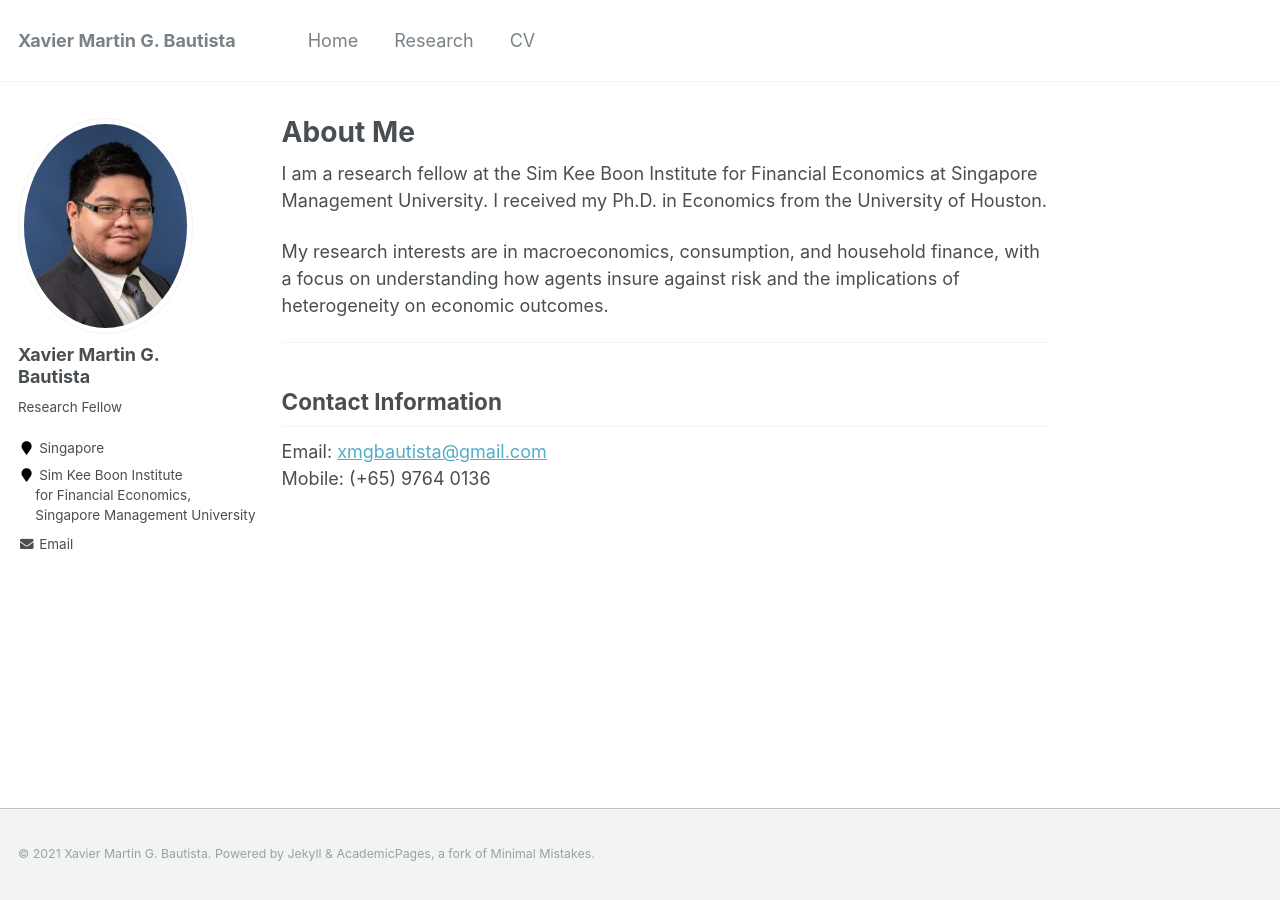
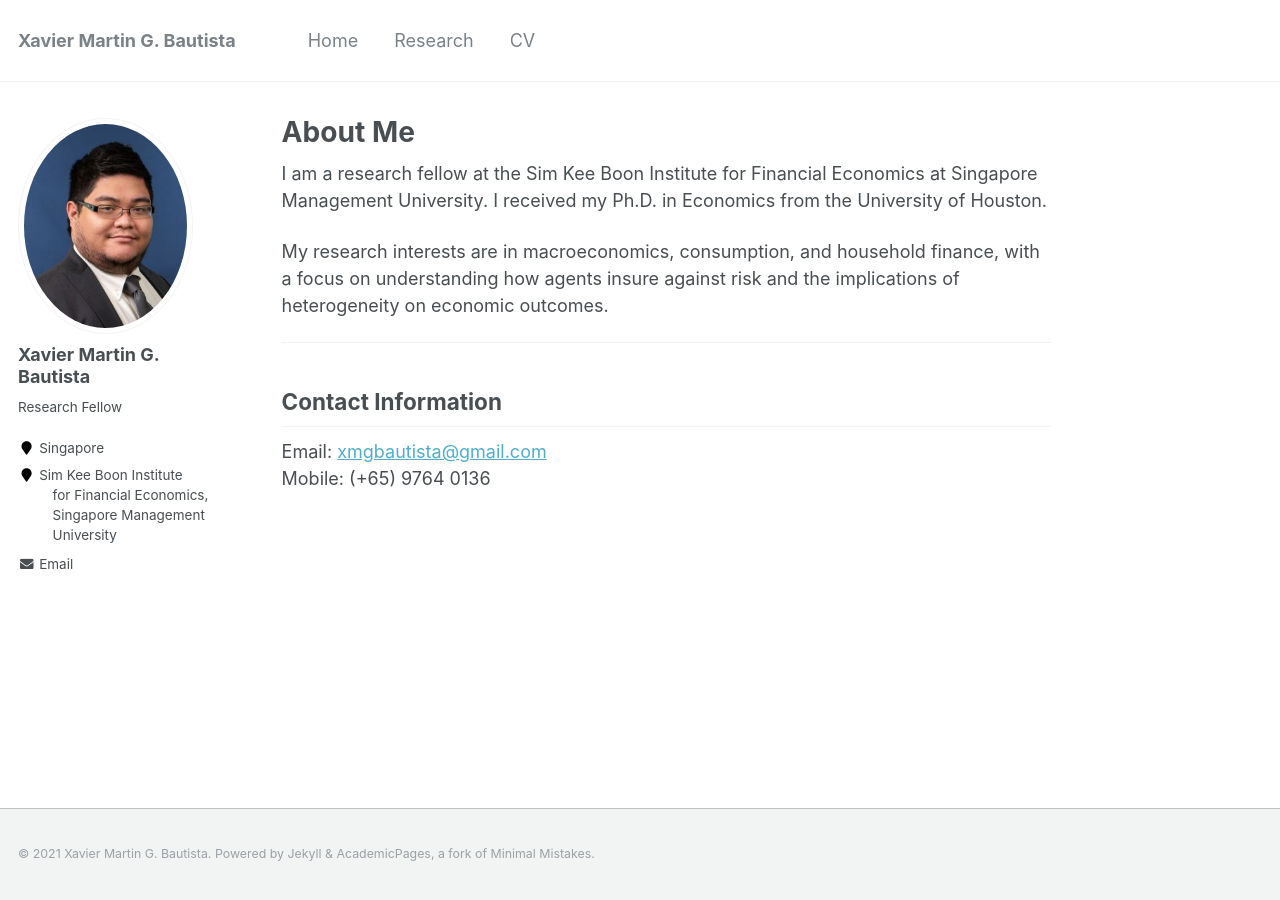
Before and after one commit to xmgbautista/xmgbautista.github.io, a Jekyll site: the page built from _pages/about.md, in a window 1280 px wide. Built offline with Jekyll 4.4.1, drawn with Linux system fonts in a browser that asks for light colours.

Commit message:
Update bio.

```diff
--- a/_config.yml
+++ b/_config.yml
@@ -84,7 +84,7 @@ author:
   avatar           : "avatar/uh_headshot_small.jpg"
   bio              : "Research Fellow"
   location         : "Singapore"
-  employer         : "Sim Kee Boon Institute <br> &emsp; for Financial Economics, <br> &emsp; Singapore Management University"
+  employer         : "Sim Kee Boon Institute <br> &emsp; &emsp; for Financial Economics, <br> &emsp; &emsp; Singapore Management <br> &emsp; &emsp; University"
   pubmed           :
   googlescholar    :
   email            : "xmgbautista@gmail.com"
```
